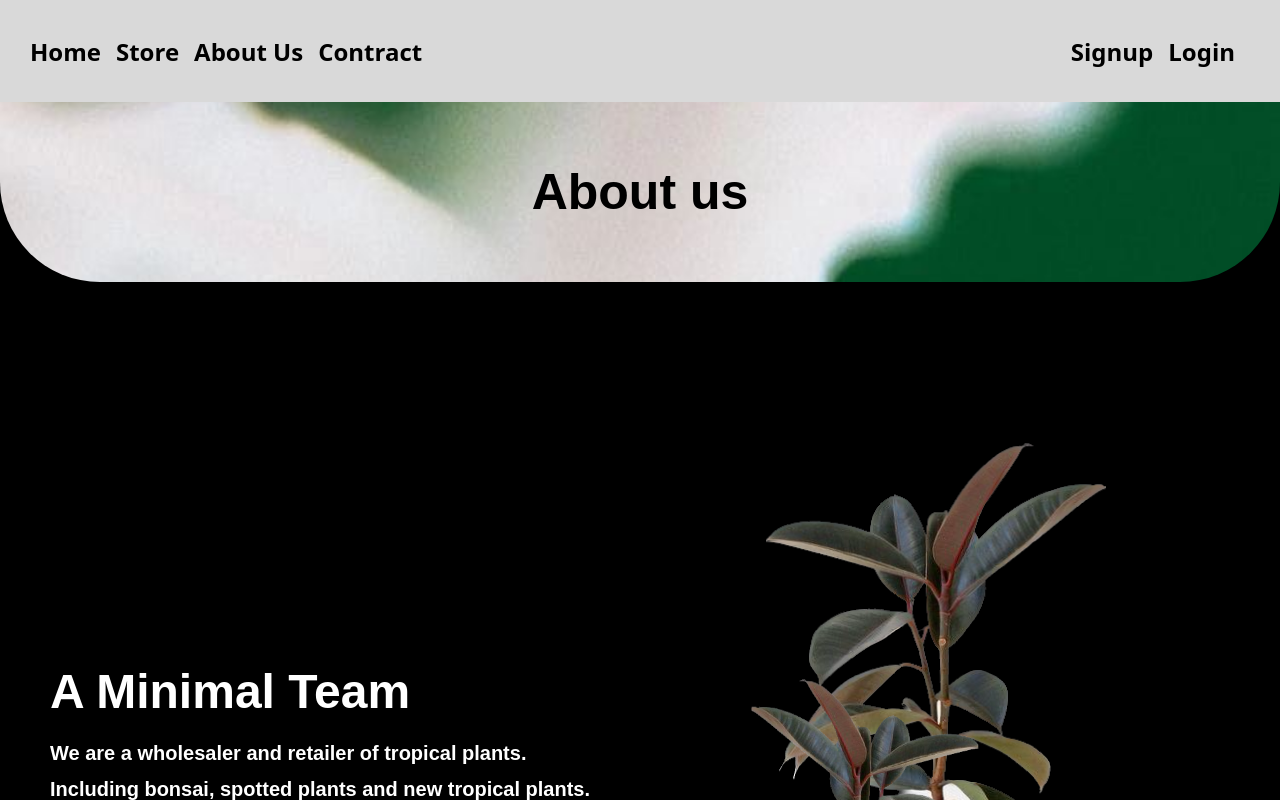
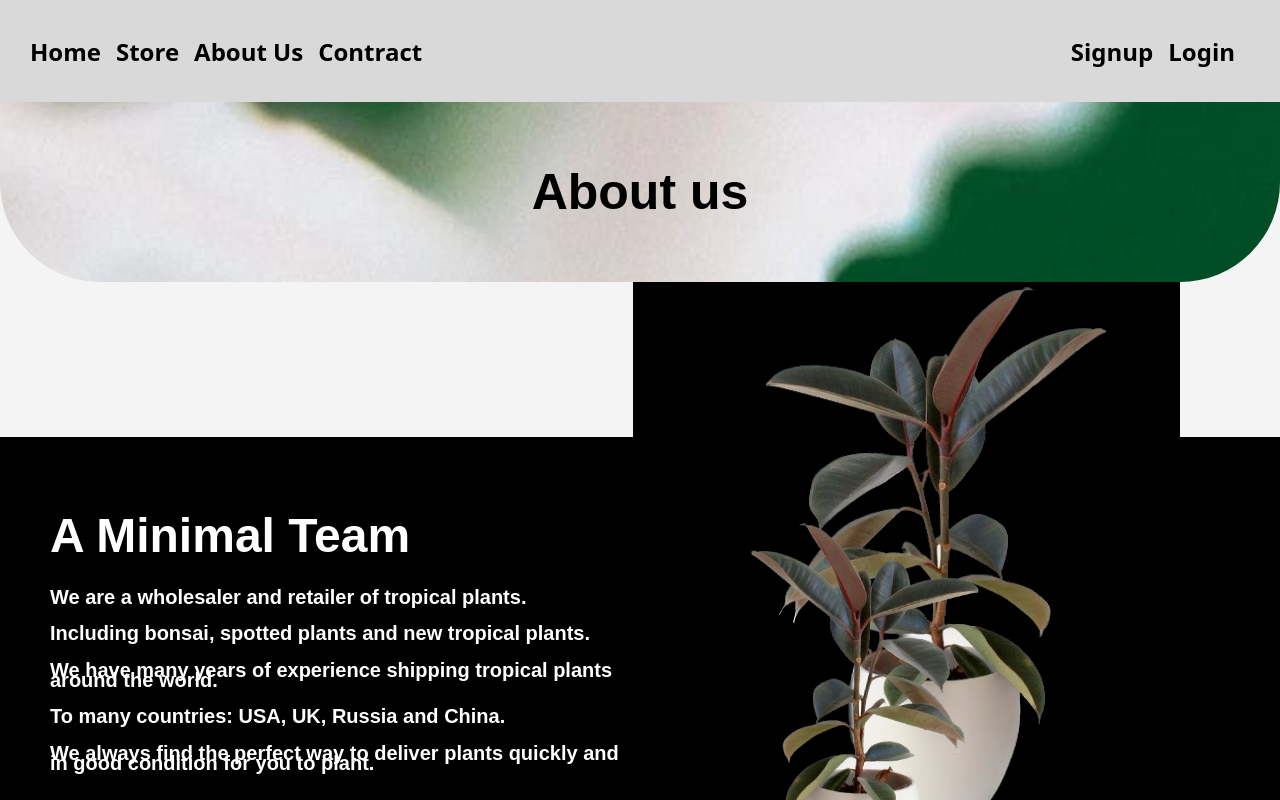
Before and after one commit to nonpeera/GS-H, a React (Create React App) app: page / in a window 1280 px wide. Both pictures are taken after a click on the element "About Us". Shown: the top 800 px of the page. Built offline with nearby package versions, Linux system fonts and the light colour scheme; no server answers.

Commit message:
Revert "contact and about update"
This reverts commit 27d81b5ce98433acdc073cc2d84454b5b23dadc1.

```diff
--- a/src/components/scripts/About.jsx
+++ b/src/components/scripts/About.jsx
@@ -1,10 +1,11 @@
 import '../styles/About.css';
 function About() {
     return (
-        <div className='background'>
+        <div>
             <div className='aboutStyle'>
                 About us
             </div>
+            <div className='background'>
                 <div className='text'>
                     <form>
                         <h1>A Minimal Team</h1>
@@ -17,6 +18,7 @@ function About() {
                     <img src='plants.png' alt='plants'></img>
                 </div>
             </div>
+        </div>
     )
 }
 
--- a/src/components/scripts/Contact.jsx
+++ b/src/components/scripts/Contact.jsx
@@ -30,8 +30,8 @@ const cellStyle = {
     background: 'black',
 };
 const iconImageStyle = {
-    width: '150px',
-    height: '150px',
+    width: '100px',
+    height: '100px',
     margin: 'auto',
 };
 const title = {
--- a/src/components/styles/About.css
+++ b/src/components/styles/About.css
@@ -13,20 +13,30 @@
     position: relative;
     border-radius: 0px 0px 100px 100px;
 }
+
 .text {
     font-size: medium;
+    height: 400px;
     text-align: left;
     margin-top: 155px;
+    margin-bottom: 100px;
+    margin-right: 100px;
     margin-left: 50px;
-    margin-right: 100px;
+}
+
+body {
+    background-color: black;
 }
 .background{
     background-color: black;
+    height: 700px;
 }
+
 h1 {
     line-height: 3;
     text-align: left;
 }
+
 h4 {
     font-size: 20px;
     line-height: 0.5;
```
Lines whose indentation alone changed are shown as unchanged.
